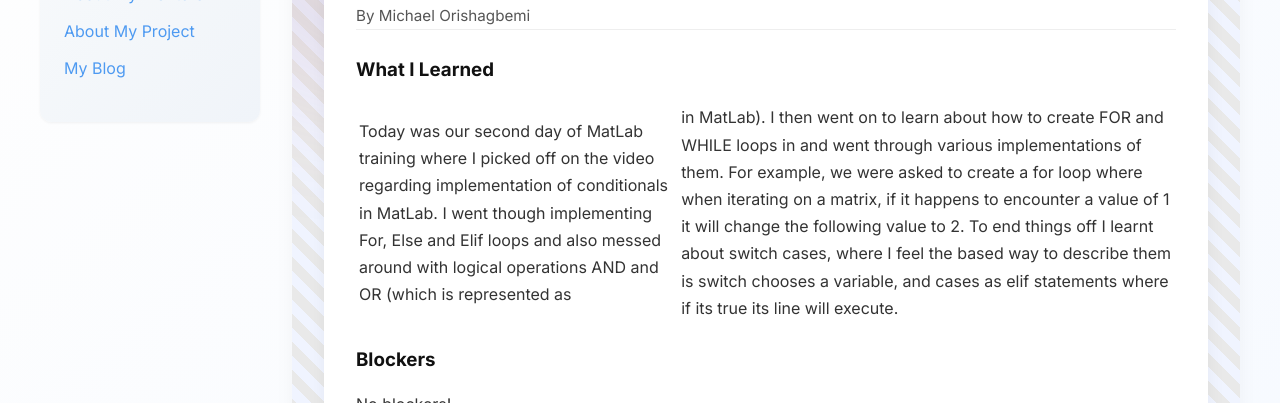
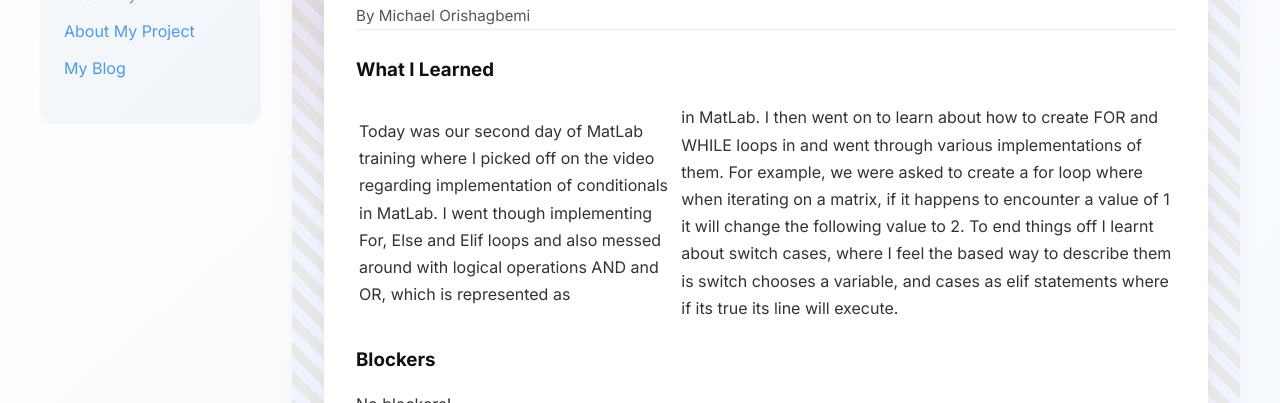
Before and after one commit to miori2/miori2.github.io, a Jekyll site: the page built from _posts/2025-06-10-day-11.md, in a window 1280 px wide. Shown: the part 213-616 px from the top of the page. Built offline with Jekyll 4.4.1, drawn with Linux system fonts in a browser that asks for light colours.

Commit message:
Update 2025-06-10-day-11.md

```diff
--- a/_posts/2025-06-10-day-11.md
+++ b/_posts/2025-06-10-day-11.md
@@ -7,7 +7,7 @@ permalink: /day11.html
 tags: ["MatLab, ForLoops, WhileLoops, , Switch Cases "]
 
 what_i_learned: |
-  Today was our second day of MatLab training where I picked off on the video regarding implementation of conditionals in MatLab. I went though implementing For, Else and Elif loops and also messed around with logical operations AND and OR (which is represented as | in MatLab). I then went on to learn about how to create FOR and WHILE loops in and went through various implementations of them. For example, we were asked to create a for loop where when iterating on a matrix, if it happens to encounter a value of 1 it will change the following value to 2. To end things off I learnt about switch cases, where I feel the based way to describe them is switch chooses a variable, and cases as elif statements where if its true its line will execute.
+  Today was our second day of MatLab training where I picked off on the video regarding implementation of conditionals in MatLab. I went though implementing For, Else and Elif loops and also messed around with logical operations AND and OR, which is represented as | in MatLab. I then went on to learn about how to create FOR and WHILE loops in and went through various implementations of them. For example, we were asked to create a for loop where when iterating on a matrix, if it happens to encounter a value of 1 it will change the following value to 2. To end things off I learnt about switch cases, where I feel the based way to describe them is switch chooses a variable, and cases as elif statements where if its true its line will execute.
 
 blockers: |
   No blockers!
```
